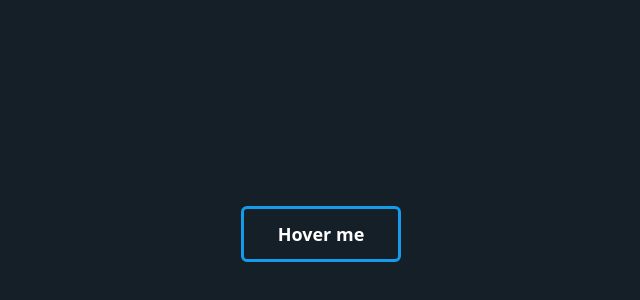
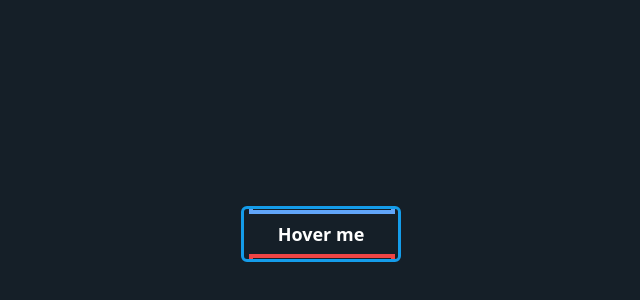
Before and after one commit to RyomenDev/UI-components, a React (Vite) app: page / in a window 1280 px wide. Shown: the part 166-466 px from the top of the page, without its empty margins (319-959 px from the left). Built offline with nearby package versions, Linux system fonts and the light colour scheme.

Commit message:
design:bug

```diff
--- a/src/components/Buttons/Button3/Button3A.jsx
+++ b/src/components/Buttons/Button3/Button3A.jsx
@@ -9,9 +9,9 @@ const Button = () => {
         >
           Hover me
           {/* Before pseudo-element */}
-          <span className="content-[''] absolute top-[80%] left-[3%] w-[95%] h-[40%] bg-[#151F28] transform origin-center transition-transform duration-500 group-hover:scale-0" />
+          <span className="border-4 border-red-500 content-[''] absolute top-[90%] left-[3%] w-[95%] h-[40%] bg-[#151F28] transform origin-center transition-transform duration-500 group-hover:scale-0" />
           {/* After pseudo-element */}
-          <span className="content-[''] absolute top-[-15px] left-[3%] w-[95%] h-[40%] bg-[#151F28] transform origin-center transition-transform duration-500 group-hover:scale-0" />
+          <span className="border-4 border-blue-400 content-[''] absolute top-[-15px] left-[3%] w-[95%] h-[40%] bg-[#151F28] transform origin-center transition-transform duration-500 group-hover:scale-0" />
         </button>
       </div>
     </>
```
